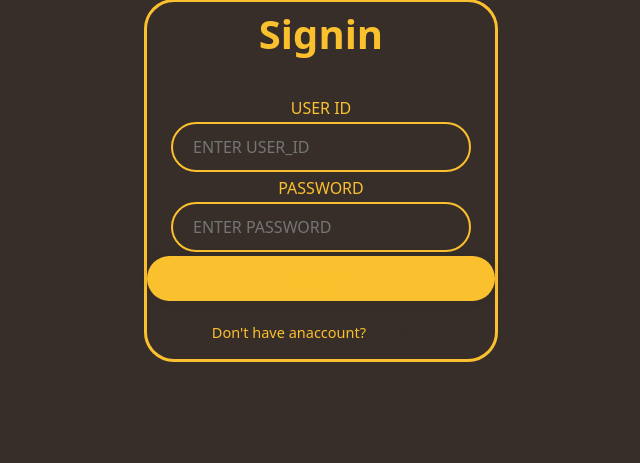
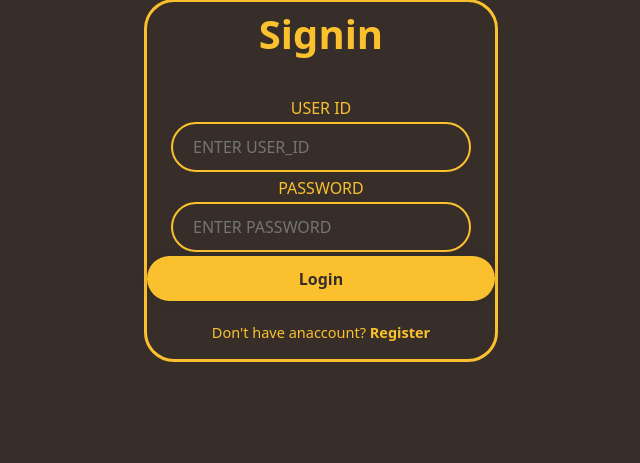
Before and after one commit to AhyanAslam/PROJECT, a Flask app: page /signin in a window 1280 px wide. Shown: the part 161-624 px from the top of the page, without its empty margins (356-996 px from the left). Run offline with Flask 3, Linux system fonts and the light colour scheme.

Commit message:
updated signin.css

```diff
--- a/static/signin.css
+++ b/static/signin.css
@@ -118,7 +118,7 @@ button:hover {
     box-shadow: 0 0 10px rgba(0, 0, 0, 0.1);
     cursor: pointer;
     font-size: 16px;
-    color: var(--main-color);
+    color: var(--bg-color);
     font-weight: 600;
 }
 
@@ -129,7 +129,7 @@ button:hover {
 }
 
 .register-link p a {
-    color: var(--bg-color);
+    color: var(--main-color);
     text-decoration: none;
     font-weight: 600;
 }
```
